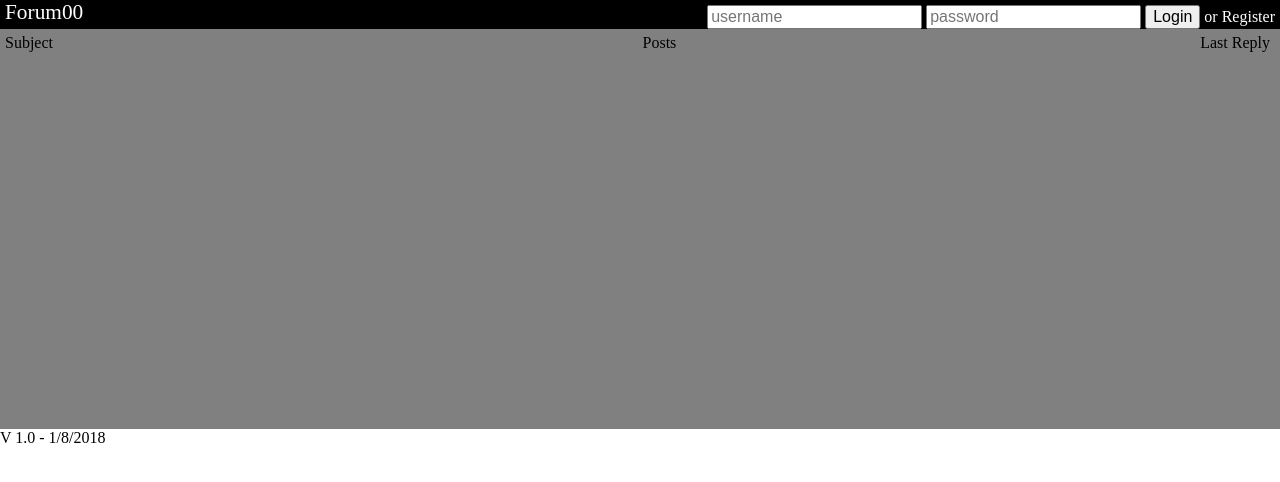
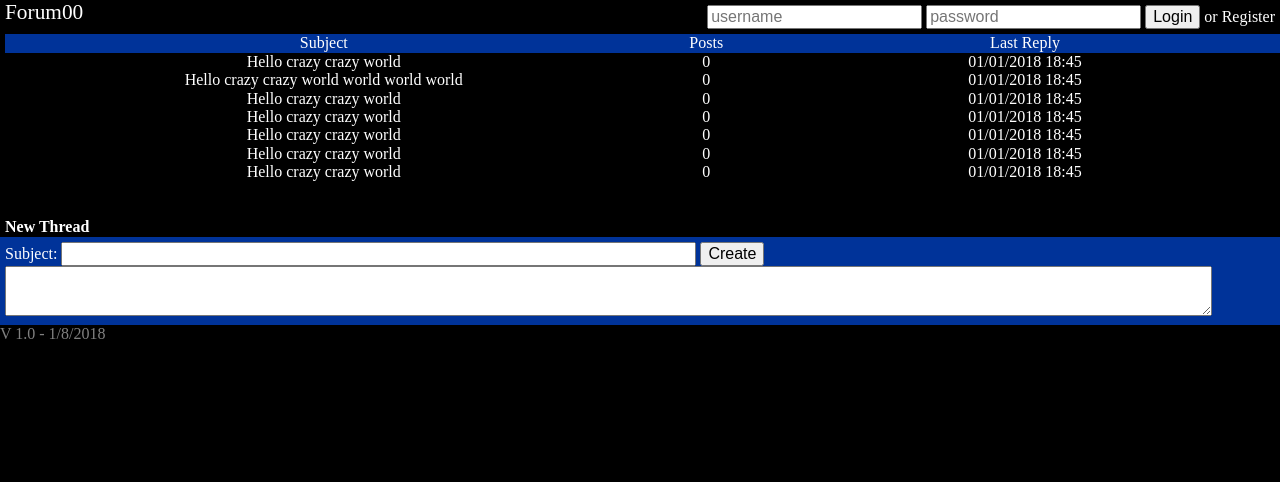
Before and after one commit to elsistra/Forum00, a Node server app: page /forum in a window 1280 px wide. Shown: the top 482 px of the page. Run offline with Node 20, Linux system fonts and the light colour scheme; some libraries are stand-ins or nearby versions.

Commit message:
Progress in forum design

```diff
--- a/public/styles.css
+++ b/public/styles.css
@@ -1,12 +1,21 @@
 * {
   box-sizing: border-box;
 }
+html{
+}
+body{
+  background-color: black;
+  color: grey;
+}
 #maincontent{
-  min-height: 400px;
   flex-grow: 1;
-  background-color: grey;
+  background-color: black;
+  color: white;
   padding-left: 5px;
   padding-top: 5px;
+}
+#thread-list-container{
+  max-height: 20%;
 }
 #container{
   display: flex;
@@ -39,18 +48,20 @@
 }
 .table-td{
   display: table-cell;
-  padding-right:10px;
+  text-align: center;
+}
+.table-header{
+  background-color: #003399;
 }
 .subject{
   width: 50%;
 }
 .postcount{
-  width: 25%;
+  width: 10%;
 
 }
 .lastreply{
-  width: 25%;
-  text-align: right;
+  width: 40%;
 }
 h2, a{
   color: #ffffff;
@@ -76,10 +87,17 @@ a{
   flex-grow: 0;
   flex-shrink: 0;
 }
-#header-leaderboards{
-  padding-left: 20px;
-  padding-top: 5px;
-  padding-right: 5px;
-  flex-grow: 0;
-  flex-shrink: 0;
+#new-thread-form{
+  background-color: #003399;
+  color: white;
+  padding: 5px;
+  width: 100%;
 }
+#new-thread-textarea{
+  min-width: 95%;
+  min-height: 50px;
+}
+#subject-input{
+  min-width: 150px;
+  width: 50%;
+}
--- a/views/footer.ejs
+++ b/views/footer.ejs
@@ -1,4 +1,3 @@
     <div>V 1.0 - 1/8/2018</div>
-    <div><a href="/admin">Admin Login</a></div>
   </body>
 </html>
--- a/views/forum.ejs
+++ b/views/forum.ejs
@@ -1,8 +1,40 @@
 <%- include('header'); %>
+<div id="thread-list-container">
+  <div id='maincontent' class="table">
+    <div class='table-tr table-header'>
+      <div class='table-td subject'>Subject</div><div class='table-td postcount'>Posts</div><div class='table-td lastreply'>Last Reply</div>
+    </div>
 
-  <div id='maincontent' class="table">
     <div class='table-tr'>
-      <div class='table-td subject'>Subject</div><div class='table-td postcount'>Posts</div><div class='table-td lastreply'>Last Reply</div>
+      <div class='table-td'>Hello crazy crazy world</div><div class='table-td'>0</div><div class='table-td'>01/01/2018 18:45</div>
+    </div>
+    <div class='table-tr'>
+      <div class='table-td'>Hello crazy crazy world world world world</div><div class='table-td'>0</div><div class='table-td'>01/01/2018 18:45</div>
+    </div>
+    <div class='table-tr'>
+      <div class='table-td'>Hello crazy crazy world</div><div class='table-td'>0</div><div class='table-td'>01/01/2018 18:45</div>
+    </div>
+    <div class='table-tr'>
+      <div class='table-td'>Hello crazy crazy world</div><div class='table-td'>0</div><div class='table-td'>01/01/2018 18:45</div>
+    </div>
+    <div class='table-tr'>
+      <div class='table-td'>Hello crazy crazy world</div><div class='table-td'>0</div><div class='table-td'>01/01/2018 18:45</div>
+    </div>
+    <div class='table-tr'>
+      <div class='table-td'>Hello crazy crazy world</div><div class='table-td'>0</div><div class='table-td'>01/01/2018 18:45</div>
+    </div>
+    <div class='table-tr'>
+      <div class='table-td'>Hello crazy crazy world</div><div class='table-td'>0</div><div class='table-td'>01/01/2018 18:45</div>
+    </div></br></br>
+    <b>New Thread</b>
+  </div>
+</div>
+
+  <div id="new-thread-form">
+    <div>
+      Subject: <input id="subject-input" type="text"/ /> <input type="submit" value="Create"/ /></br>
+      <textarea id="new-thread-textarea"></textarea></br>
+
     </div>
   </div>
 
```
